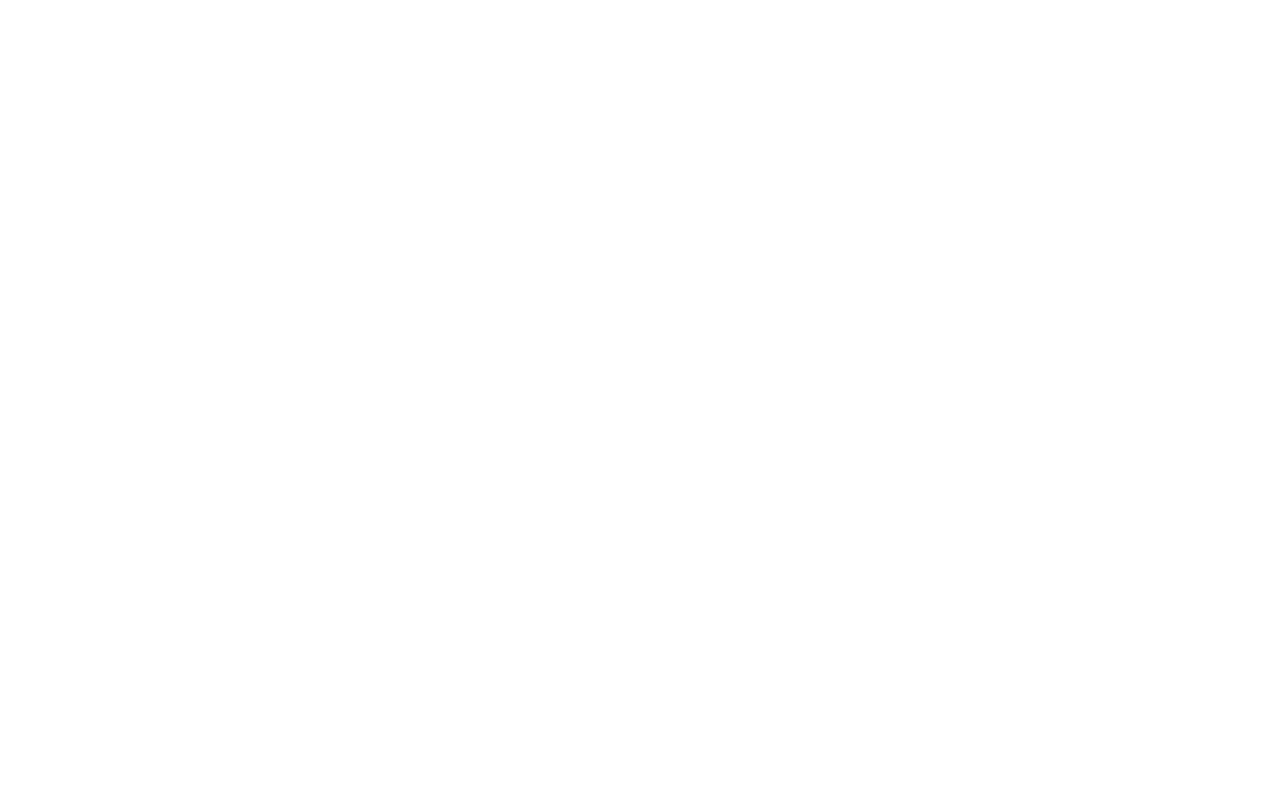
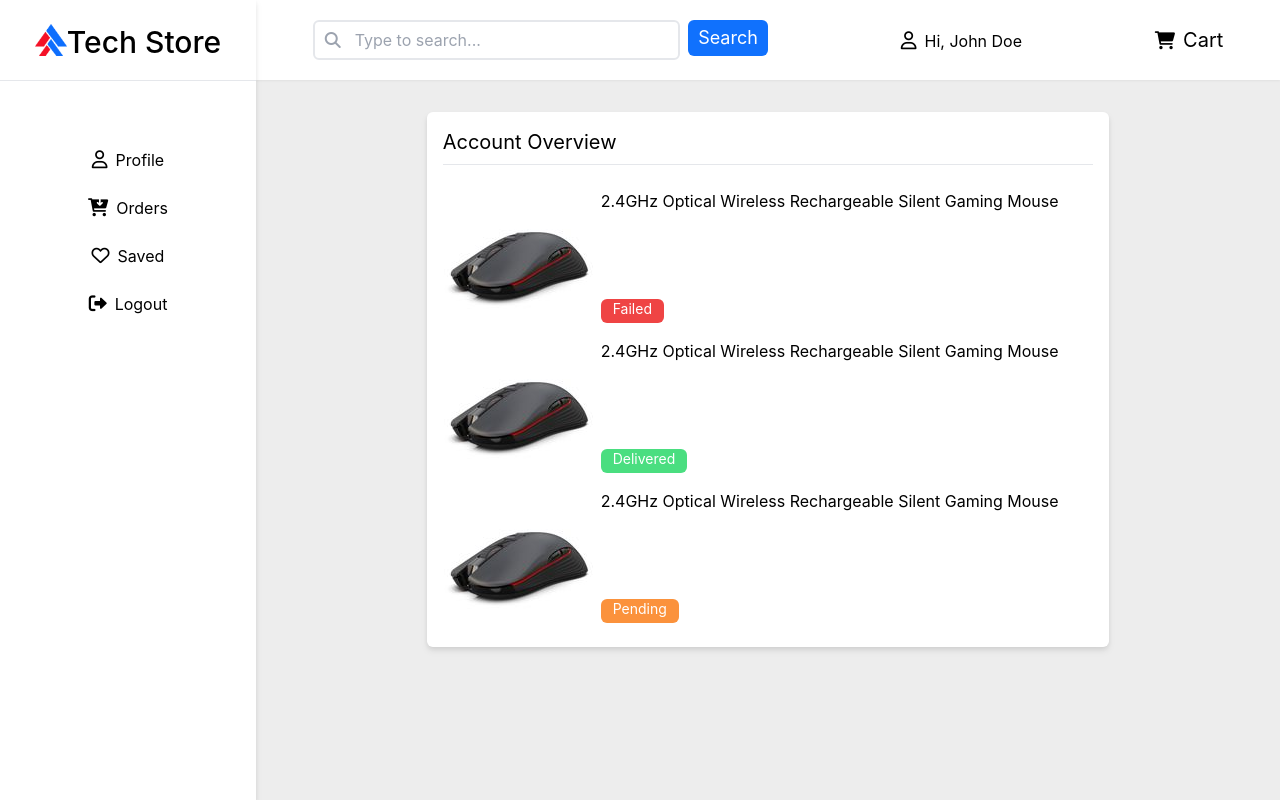
Before and after one commit to Enobaks/tech-store, a React (Create React App) app: page /user/order in a window 1280 px wide. Before the commit this address had no page. Built offline with nearby package versions, Linux system fonts and the light colour scheme.

Commit message:
started the order page

```diff
--- a/src/App.js
+++ b/src/App.js
@@ -5,6 +5,8 @@
 import Login from "./pages/login";
 import Signup from "./pages/signUp";
 import User from "./pages/user";
+import Orders from "./pages/orders";
+import SavedItems from "./pages/saved_items";
 
 function App() {
   return (
@@ -13,7 +15,9 @@
         <Routes>
           <Route path="/" element={<Landing />} />
           <Route path="/admin.user" element={<Admin />} />
-          <Route path="/user" element={<User />} />
+          <Route path="/user/order" element={<Orders />} />
+          <Route path="/user/saveditem" element={<SavedItems />} />
+          <Route path="/user" element={<User />}></Route>
           <Route path="/login.user" element={<Login />} />
           <Route path="/signup.user" element={<Signup />} />
         </Routes>
--- a/src/components/sideNavBar/sideNavBar.js
+++ b/src/components/sideNavBar/sideNavBar.js
@@ -4,7 +4,7 @@
 
 const sideNavBar = () => {
   return (
-    <div className="sideNavContainer w-80 bg-white z-20 drop-shadow-md flex flex-col items-center justify-between">
+    <div className="sideNavContainer w-80 bg-white z-20 drop-shadow-md flex flex-col items-center justify-between ">
       <Link to="/" className="logo flex mt-6 mb-5">
         <img src={logo} alt="Logo" className="!w-8 !h-8" />
         <span className="md:block  hidden text-3xl font-medium">
@@ -16,22 +16,23 @@
         <Link to="" className="w-full mb-5">
           <li className="text-center">
             {" "}
-            <i class="fa-regular fa-user mr-2 text-lg"></i>Profile
+            <i className="fa-regular fa-user mr-2 text-lg"></i>Profile
+          </li>
+        </Link>
+        <Link to="/user/order" className="w-full mb-5">
+          <li className="text-center">
+            <i className="fa-solid fa-cart-arrow-down mr-2 text-lg"></i>Orders
+          </li>
+        </Link>
+        <Link to="/user/saveditem" className="w-full mb-5">
+          <li className="text-center">
+            <i className="fa-regular fa-heart mr-2 text-lg"></i>Saved
           </li>
         </Link>
         <Link to="" className="w-full mb-5">
           <li className="text-center">
-            <i class="fa-solid fa-cart-arrow-down mr-2 text-lg"></i>Orders
-          </li>
-        </Link>
-        <Link to="" className="w-full mb-5">
-          <li className="text-center">
-            <i class="fa-regular fa-heart mr-2 text-lg"></i>Saved
-          </li>
-        </Link>
-        <Link to="" className="w-full mb-5">
-          <li className="text-center">
-            <i class="fa-solid fa-right-from-bracket mr-2 text-lg"></i>Logout
+            <i className="fa-solid fa-right-from-bracket mr-2 text-lg"></i>
+            Logout
           </li>
         </Link>
       </ul>
--- a/src/components/userNavbar/topNavbar.js
+++ b/src/components/userNavbar/topNavbar.js
@@ -18,7 +18,7 @@
           </form>
         </div>
         <div className="profile">
-          <i class="fa-regular fa-user mr-2 text-lg"></i>
+          <i className="fa-regular fa-user mr-2 text-lg"></i>
           <span>Hi, John Doe</span>
         </div>
         <div>
--- a/src/pages/orders.js
+++ b/src/pages/orders.js
@@ -1,7 +1,56 @@
 import React from "react";
+import TopNavbar from "../components/userNavbar/topNavbar";
+import SideNavBar from "../components/sideNavBar/sideNavBar";
+import mouse from "../images/mouse.jpg";
 
-const orders = () => {
-  return <div>orders</div>;
+const Orders = () => {
+  return (
+    <div className="bg-custom-bg w-full h-screen flex relative">
+      <SideNavBar />
+      <div className="user-orders w-full h-auto">
+        <TopNavbar />
+        <div className="orders user_details w-2/3 h-auto mx-auto mt-8 bg-white rounded-md p-4 drop-shadow-md relative">
+          <h1 className="text-xl mb-2">Account Overview</h1>
+          <hr className="mb-4 top-2 w-full" />
+          <ul className="h-auto w-full">
+            <li className="ordered-items flex">
+              <img src={mouse} alt="mouse" />
+              <div className="description flex justify-between flex-col p-2">
+                <h2>
+                  2.4GHz Optical Wireless Rechargeable Silent Gaming Mouse
+                </h2>
+                <span className="bg-red-500 w-fit h-12 inline-block rounded-md lg:h-6 text-white text-sm  px-3">
+                  Failed
+                </span>
+              </div>
+            </li>
+            <li className="ordered-items flex">
+              <img src={mouse} alt="mouse" />
+              <div className="description flex justify-between flex-col p-2">
+                <h2>
+                  2.4GHz Optical Wireless Rechargeable Silent Gaming Mouse
+                </h2>
+                <span className="bg-green-400 w-fit h-12 inline-block rounded-md lg:h-6 text-white text-sm  px-3">
+                  Delivered
+                </span>
+              </div>
+            </li>
+            <li className="ordered-items flex">
+              <img src={mouse} alt="mouse" />
+              <div className="description flex justify-between flex-col p-2">
+                <h2>
+                  2.4GHz Optical Wireless Rechargeable Silent Gaming Mouse
+                </h2>
+                <span className="bg-orange-400 w-fit h-12 inline-block rounded-md lg:h-6 text-white text-sm  px-3">
+                  Pending
+                </span>
+              </div>
+            </li>
+          </ul>
+        </div>
+      </div>
+    </div>
+  );
 };
 
-export default orders;
+export default Orders;
--- a/src/pages/saved_items.js
+++ b/src/pages/saved_items.js
@@ -1,7 +1,7 @@
 import React from "react";
 
-const saved_items = () => {
-  return <div>saved_items</div>;
+const SavedItems = () => {
+  return <div>SavedItems</div>;
 };
 
-export default saved_items;
+export default SavedItems;
--- a/src/pages/user.js
+++ b/src/pages/user.js
@@ -54,9 +54,11 @@
                 className="rounded-md pl-4 border-2 w-full h-8 lg:h-10 mt-4"
               />
             </div>
-            <button className="bg-primary w-full flex items-center justify-center rounded-md h-8 lg:h-10 text-white text-sm lg:text-lg px-5 hover:bg-primary-drk my-4">
-              Save Changes
-            </button>
+            <div className="button-wrap flex items-center justify-center">
+              <button className="bg-primary w-1/2  rounded-md h-8 lg:h-10 text-white text-sm lg:text-lg px-5 hover:bg-primary-drk my-4">
+                Save Changes
+              </button>
+            </div>
           </form>
         </div>
       </div>
```
Also changed, not shown: src/images/mouse.jpg (added).
